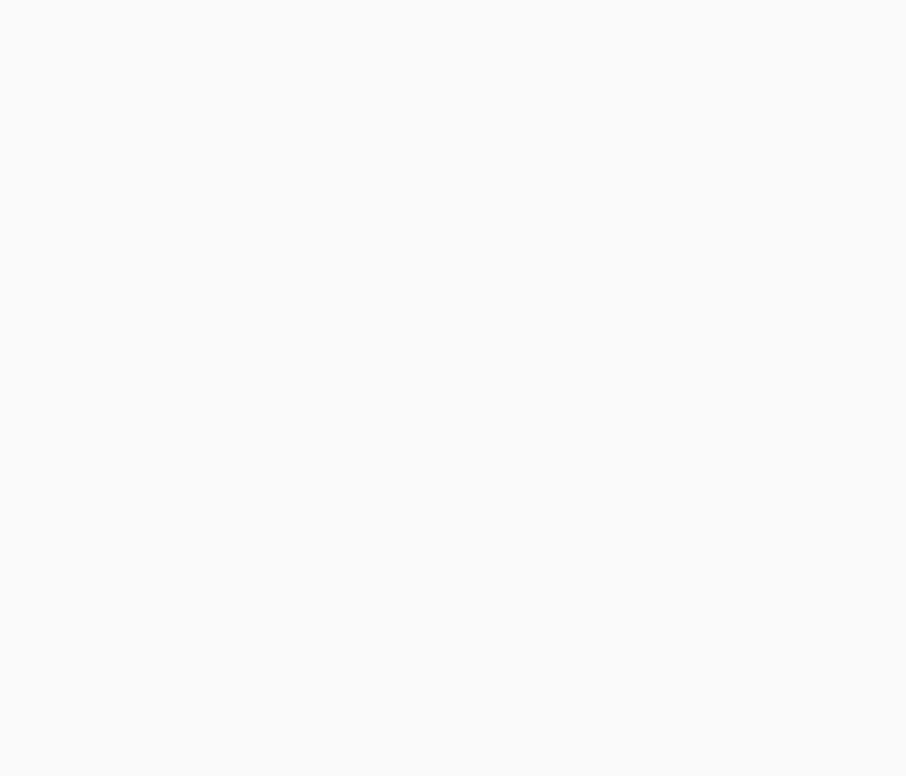
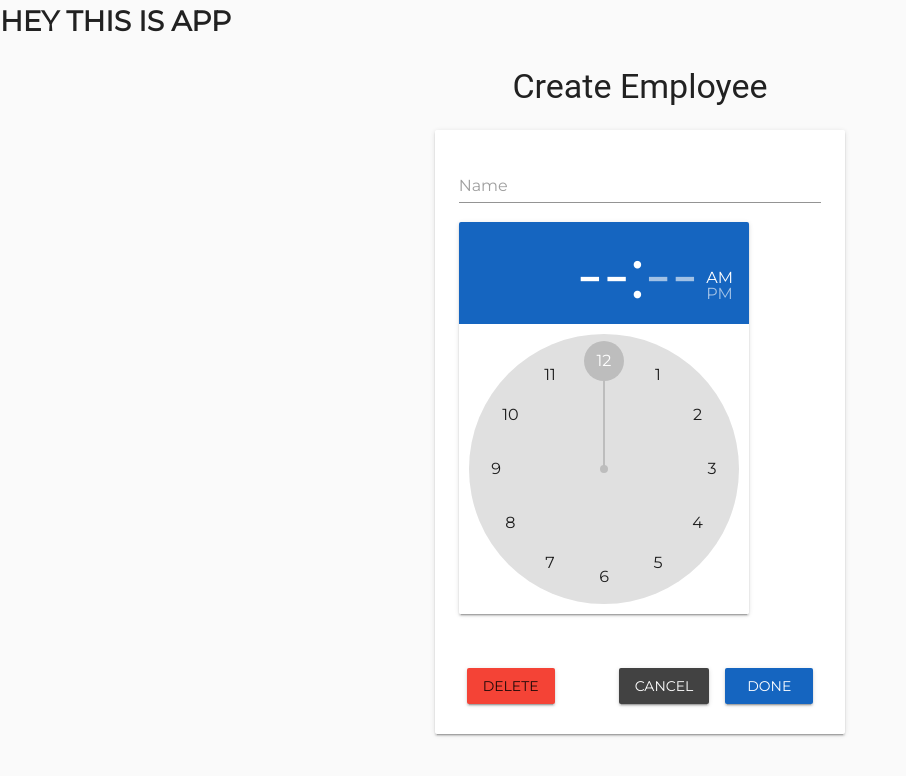
Before and after one commit to jaerod95/clc-painting-server, a Vue app in the folder web/: page /createemployee in a window 1280 px wide. Shown: the top 776 px of the page, without its empty margins (0-906 px from the left). Built offline with nearby package versions, Linux system fonts and the light colour scheme; the HTML template or start-up script is replaced by a standard one.

Commit message:
started employee

```diff
--- a/web/package.json
+++ b/web/package.json
@@ -15,7 +15,7 @@
     "register-service-worker": "^1.0.0",
     "vue": "^2.5.17",
     "vue-router": "^3.0.1",
-    "vuetify": "^1.2.0",
+    "vuetify": "^1.3.1",
     "vuex": "^3.0.1"
   },
   "devDependencies": {
--- a/web/src/router.js
+++ b/web/src/router.js
@@ -26,10 +26,22 @@ export default new Router({
         import(/* webpackChunkName: "appWrapper" */ './views/AppWrapper.vue'),
       children: [
         {
-          path: 'projects',
+          path: '/projects',
           name: 'Projects',
           component: () =>
             import(/* webpackChunkName: "projects" */ './views/Projects.vue'),
+        },
+        {
+          path: '/createemployee',
+          name: 'EmployeeCRUD',
+          component: () =>
+            import(/* webpackChunkName: "projects" */ './views/EmployeeCRUD.vue'),
+        },
+        {
+          path: '/createproject',
+          name: 'ProjectCRUD',
+          component: () =>
+            import(/* webpackChunkName: "projects" */ './views/ProjectCRUD.vue'),
         },
       ],
     },
--- /dev/null
+++ b/web/src/views/EmployeeCRUD.vue
@@ -0,0 +1,57 @@
+<template>
+  <v-container fluid>
+    <v-layout align-center fill-height row>
+      <v-flex xs12 sm6 offset-sm3 md4 offset-md4>
+        <v-flex mb-4 text-xs-center>
+          <h1 class='display-1'>Create Employee</h1>
+        </v-flex>
+        <v-card elevation-4 class='employee'>
+          <v-flex pa-4>
+          <v-text-field placeholder='Name' v-model='employeeObject.name'></v-text-field>
+          <v-time-picker placeholder='Schedule' v-model='employeeObject.schedule'>
+          </v-time-picker>
+          <v-container align-baseline='true'>
+          </v-container>
+              <v-layout row justify-space-between>
+      <v-flex class='text-xs-left' xs>
+          <v-btn @click='onButtonDelete' color='red'>Delete</v-btn>
+        </v-flex>
+        <v-flex class='text-xs-right' xs>
+          <v-btn @click='onButtonCancel' color='secondary'>Cancel</v-btn>
+          <v-btn @click='onButtonDone' color='primary'>Done</v-btn>
+      </v-flex>
+    </v-layout>
+          </v-flex>
+        </v-card>
+      </v-flex>
+    </v-layout>
+  </v-container>
+</template>
+
+<script>
+export default {
+  components: {},
+  data() {
+    return {
+      employeeObject: {
+        name: '',
+        schedule: '',
+      },
+    };
+  },
+  methods: {
+    onButtonDelete() {
+      alert('deleted');
+    },
+    onButtonCancel() {
+      alert('canceled');
+    },
+    onButtonDone() {
+      alert('done');
+    },
+  },
+};
+</script>
+
+<style>
+</style>
```
Also changed, not shown: web/src/views/ProjectCRUD.vue (added, +12 -0 lines), 1 other file (tests, documents, lock files or other folders).
